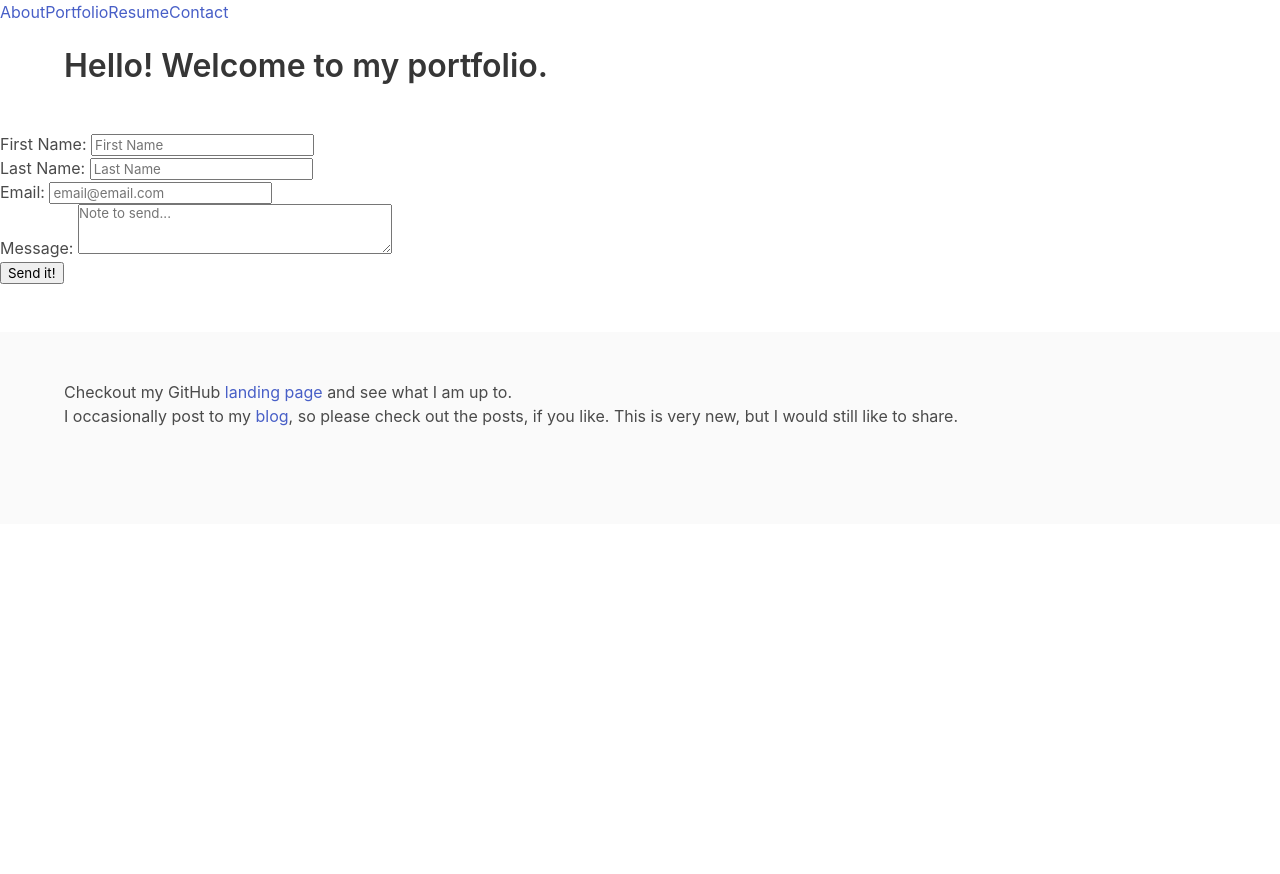
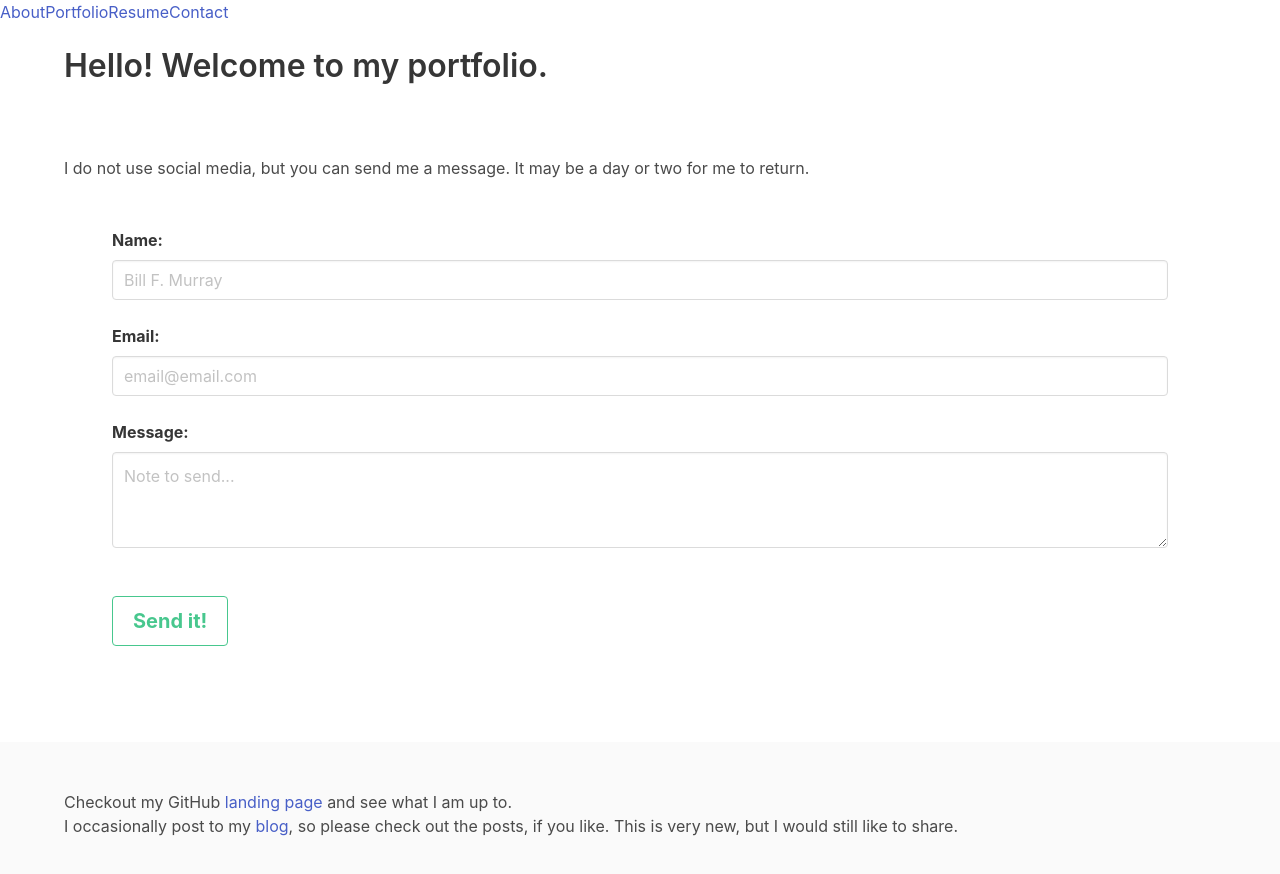
Before and after one commit to sempercuriosus/portfolio-v2, a React (Vite) app: page /contact in a window 1280 px wide. Shown: the top 874 px of the page. Before the commit the page ends 800 px from the top, so only its background shows below. Built offline with nearby package versions, Linux system fonts and the light colour scheme.

Commit message:
added contact style

```diff
--- a/src/components/Contact/contact.jsx
+++ b/src/components/Contact/contact.jsx
@@ -4,8 +4,7 @@ function Contact() {
   document.title = 'Contact | Third Coast 🦡';
 
   const [formData, setFormData] = useState({
-    firstName: '',
-    lastName: '',
+    name: '',
     email: '',
     message: '',
   });
@@ -32,29 +31,28 @@ function Contact() {
 
   // Input Form
   return (
-    <section id='contact'>
-      <form>
-        <label>First Name: </label>
+    <section
+      id='contact'
+      className='container'>
+      <br />
+      <p>
+        I do not use social media, but you can send me a message. It may be a
+        day or two for me to return.
+      </p>
+      <form className='section'>
+        <label className='label'>Name: </label>
         <input
-          name='firstName'
-          placeholder='First Name'
+          name='name'
+          placeholder='Bill F. Murray'
           type='text'
-          defaultValue={formData.firstName}
+          defaultValue={formData.name}
           // onChange={setFormValue}
           onBlur={setFormValue}
+          className='input'
         />{' '}
         <br />
-        <label>Last Name: </label>
-        <input
-          name='lastName'
-          placeholder='Last Name'
-          type='text'
-          defaultValue={formData.lastName}
-          // onChange={setFormValue}
-          onBlur={setFormValue}
-        />
         <br />
-        <label>Email: </label>
+        <label className='label'>Email: </label>
         <input
           name='email'
           placeholder='email@email.com'
@@ -62,9 +60,11 @@ function Contact() {
           defaultValue={formData.email}
           // onChange={setFormValue}
           onBlur={setFormValue}
+          className='input'
         />
         <br />
-        <label>Message: </label>
+        <br />
+        <label className='label'>Message: </label>
         <textarea
           rows={3}
           cols={33}
@@ -74,9 +74,15 @@ function Contact() {
           defaultValue={formData.message}
           // onChange={setFormValue}
           onBlur={setFormValue}
+          className='textarea'
         />
         <br />
-        <button type='submit'>Send it!</button>
+        <br />
+        <button
+          className='button is-success is-outlined is-medium'
+          type='submit'>
+          <strong>Send it!</strong>
+        </button>
       </form>
     </section>
   );
```
